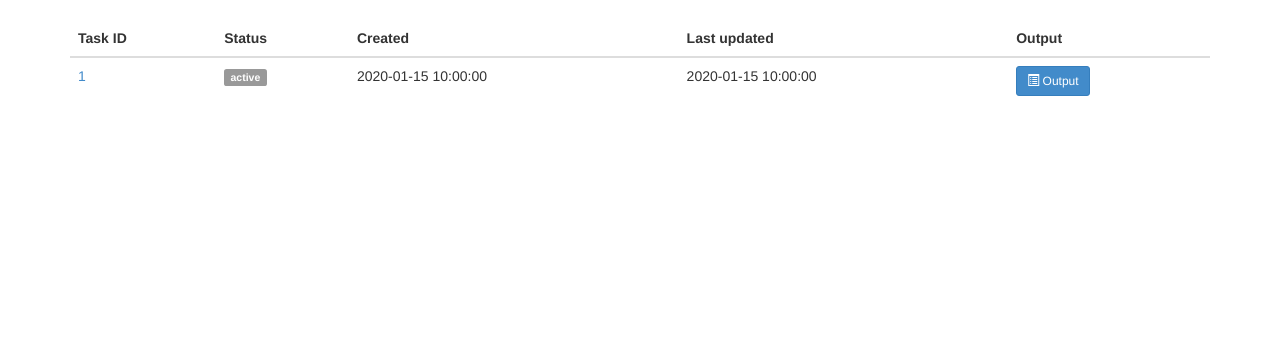
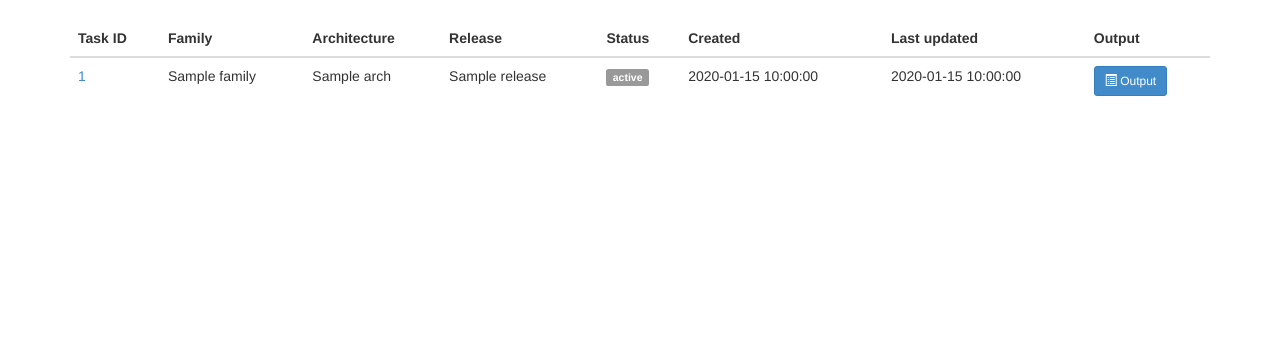
Before and after one commit to kushaldas/autocloud, a Flask app: template autocloud/web/templates/job_details.html in a window 1280 px wide. Shown: the part 87-427 px from the top of the page. Run offline with Flask 2, Linux system fonts and the light colour scheme; the template is opened without the code that fills it: most values are stand-ins (such as "Sample title", 1, 10 or a date in 2020); parts of the project's set-up code (start-up, migrations or seed data) failed here and were passed over; some libraries are stand-ins or nearby versions.

Commit message:
Added family, arch, release fields in jobs list page.

```diff
--- a/autocloud/web/templates/job_details.html
+++ b/autocloud/web/templates/job_details.html
@@ -20,6 +20,9 @@
     <thead>
       <tr>
         <th>Task ID</th>
+        <th>Family</th>
+        <th>Architecture</th>
+        <th>Release</th>
         <th>Status</th>
         <th>Created</th>
         <th>Last updated</th>
@@ -29,9 +32,18 @@
     <tbody>
       {% for job_detail in job_details %}
         <tr>
-            <td>
-                <a href="http://koji.fedoraproject.org/koji/taskinfo?taskID={{ job_detail.taskid }}" target="_blank">{{ job_detail.taskid }}</a>
-            </td>
+          <td>
+            <a href="http://koji.fedoraproject.org/koji/taskinfo?taskID={{ job_detail.taskid }}" target="_blank">{{ job_detail.taskid }}</a>
+          </td>
+          <td>
+            {{ job_detail.family }}
+          </td>
+          <td>
+            {{ job_detail.arch }}
+          </td>
+          <td>
+            {{ job_detail.release }}
+          </td>
           <td>
               {% if job_detail.status == 's' %}
                 <span class="label label-success glyphicon glyphicon-ok">
```
